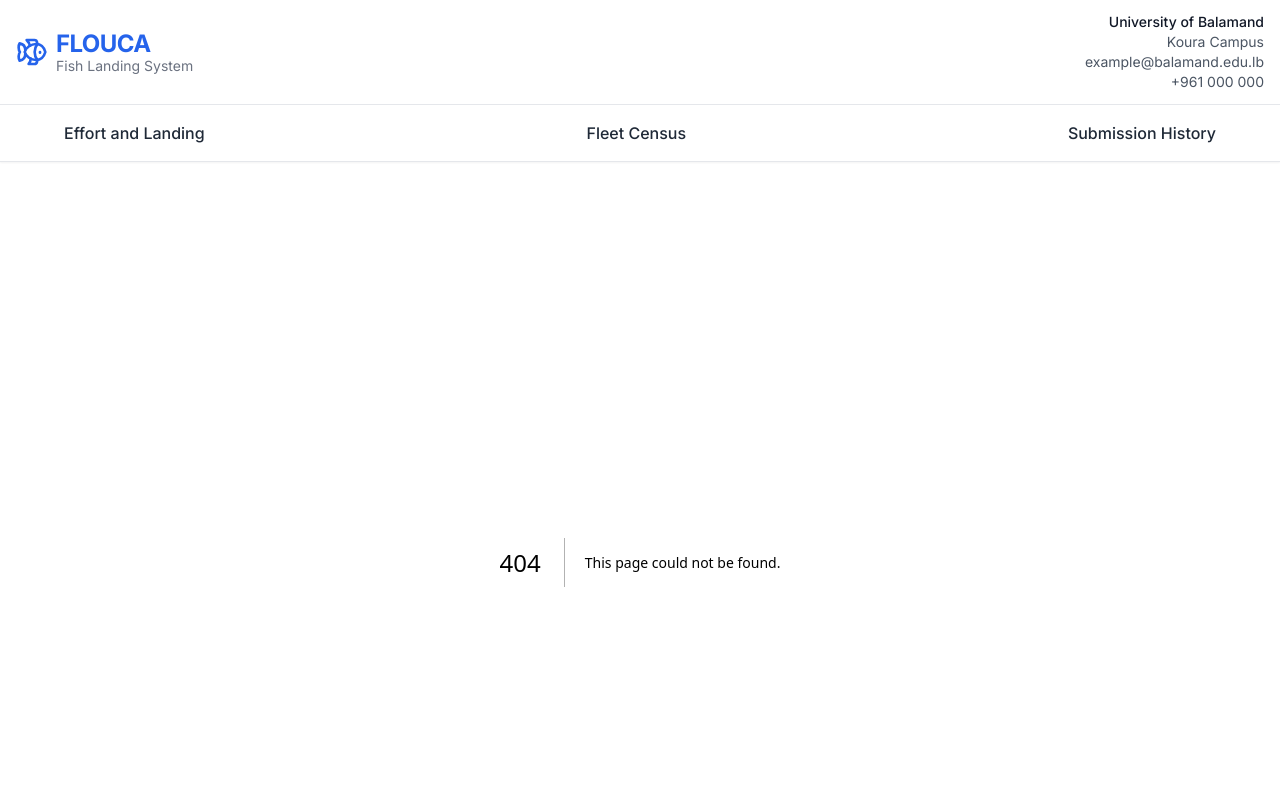
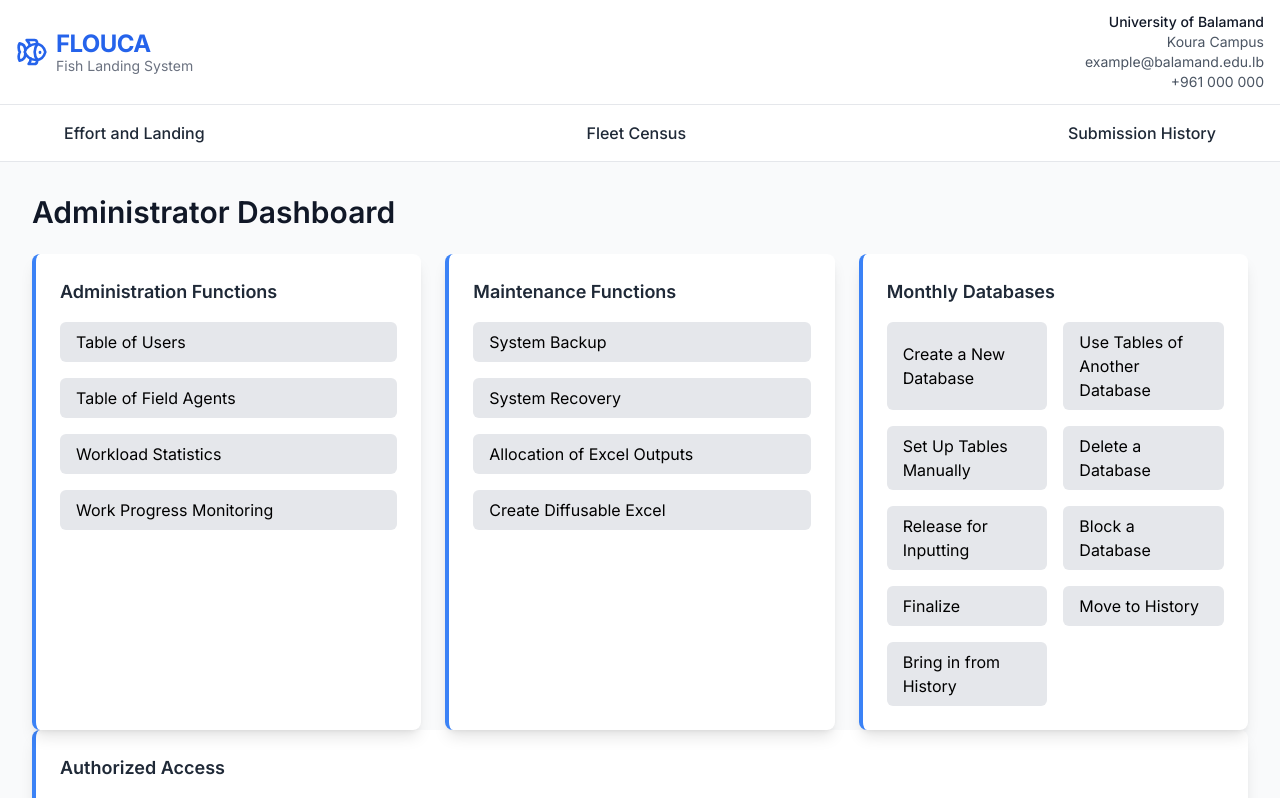
Before and after one commit to TheJabbs/Floucca, a Next.js app in the folder floucca_front/: page /dataoperator/dashboard in a window 1280 px wide. Before the commit this address had no page. Shown: the top 798 px of the page. Built offline with nearby package versions, Linux system fonts and the light colour scheme.

Commit message:
dashboard

```diff
--- /dev/null
+++ b/floucca_front/app/dataoperator/dashboard/page.tsx
@@ -0,0 +1,56 @@
+import React from "react";
+import DashboardCard from "@/components/dashboard/dashboard-card";
+import DashboardButton from "@/components/utils/dashboard-button";
+
+const Dashboard: React.FC = () => {
+  return (
+    <div className="min-h-screen bg-gray-50 p-8">
+      <h1 className="text-3xl font-semibold text-gray-900 mb-6">
+        Administrator Dashboard
+      </h1>
+
+      <div className="grid grid-cols-1 md:grid-cols-3 gap-6">
+        <DashboardCard title="Administration Functions">
+          <div className="flex flex-col gap-4">
+            <DashboardButton label="Table of Users" />
+            <DashboardButton label="Table of Field Agents" />
+            <DashboardButton label="Workload Statistics" />
+            <DashboardButton label="Work Progress Monitoring" />
+          </div>
+        </DashboardCard>
+
+        <DashboardCard title="Maintenance Functions">
+          <div className="flex flex-col gap-4">
+            <DashboardButton label="System Backup" />
+            <DashboardButton label="System Recovery" />
+            <DashboardButton label="Allocation of Excel Outputs" />
+            <DashboardButton label="Create Diffusable Excel" />
+          </div>
+        </DashboardCard>
+
+        <DashboardCard title="Monthly Databases">
+          <div className="grid grid-cols-2 gap-4">
+            <DashboardButton label="Create a New Database" />
+            <DashboardButton label="Use Tables of Another Database" />
+            <DashboardButton label="Set Up Tables Manually" />
+            <DashboardButton label="Delete a Database" />
+            <DashboardButton label="Release for Inputting" />
+            <DashboardButton label="Block a Database" />
+            <DashboardButton label="Finalize" />
+            <DashboardButton label="Move to History" />
+            <DashboardButton label="Bring in from History" />
+          </div>
+        </DashboardCard>
+      </div>
+
+      <DashboardCard title="Authorized Access">
+        <div className="flex flex-wrap gap-4">
+          <DashboardButton label="Privileged Users' Functions" />
+          <DashboardButton label="Data Operators' Functions" />
+        </div>
+      </DashboardCard>
+    </div>
+  );
+};
+
+export default Dashboard;
--- /dev/null
+++ b/floucca_front/components/dashboard/dashboard-card.tsx
@@ -0,0 +1,15 @@
+import React from "react";
+
+interface DashboardCardProps {
+  title: string;
+  children: React.ReactNode;
+}
+
+export default function DashboardCard({ title, children }: DashboardCardProps) {
+  return (
+    <div className="bg-white shadow-lg rounded-lg p-6 border-l-4 border-blue-500">
+      <h2 className="text-lg font-semibold text-gray-800 mb-4">{title}</h2>
+      {children}
+    </div>
+  );
+}
--- /dev/null
+++ b/floucca_front/components/utils/dashboard-button.tsx
@@ -0,0 +1,23 @@
+import React from "react";
+
+interface DashboardButtonProps {
+  label: string;
+  onClick?: () => void;
+}
+
+const DashboardButton: React.FC<DashboardButtonProps> = ({ label, onClick }) => {
+  return (
+    <button
+      type="button"
+      onClick={onClick}
+      className="
+        w-full px-4 py-2 text-left rounded-md bg-gray-200
+        hover:bg-gray-300 transition-colors
+      "
+    >
+      {label}
+    </button>
+  );
+};
+
+export default DashboardButton;
```
